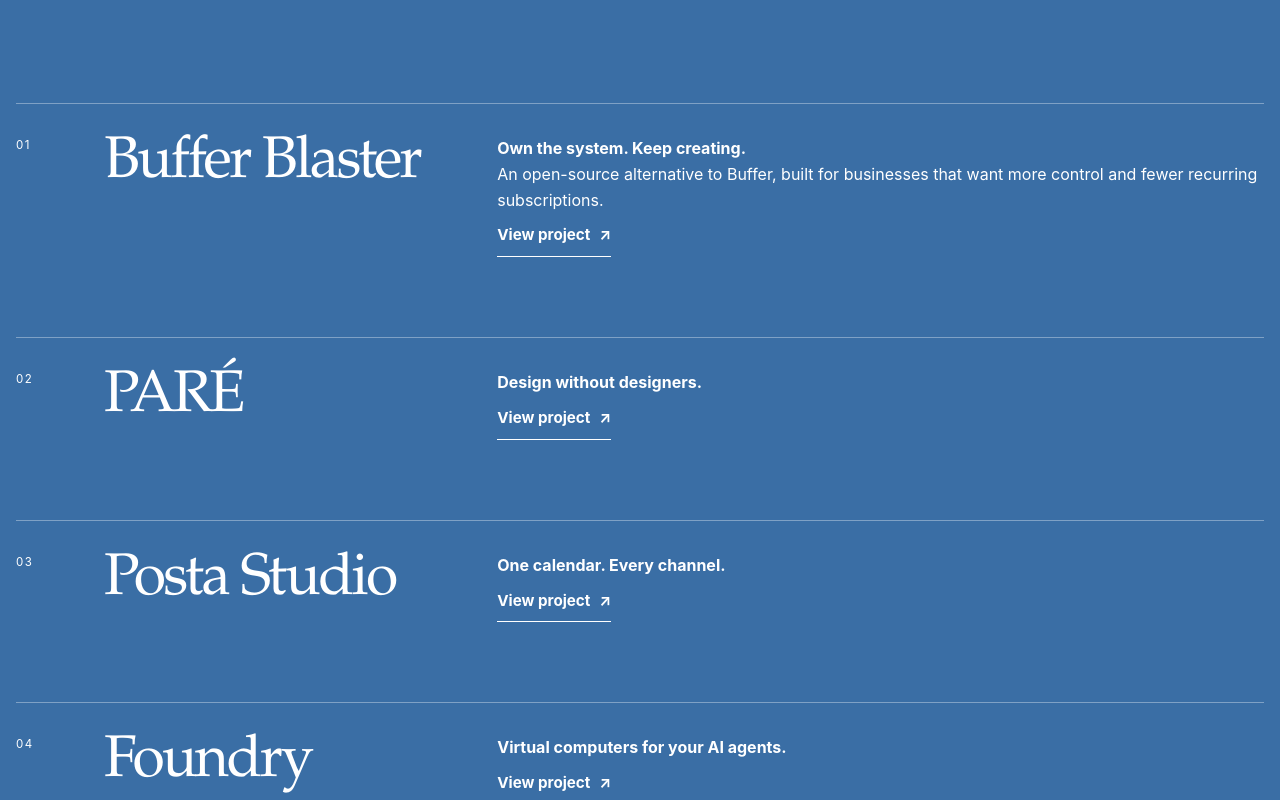
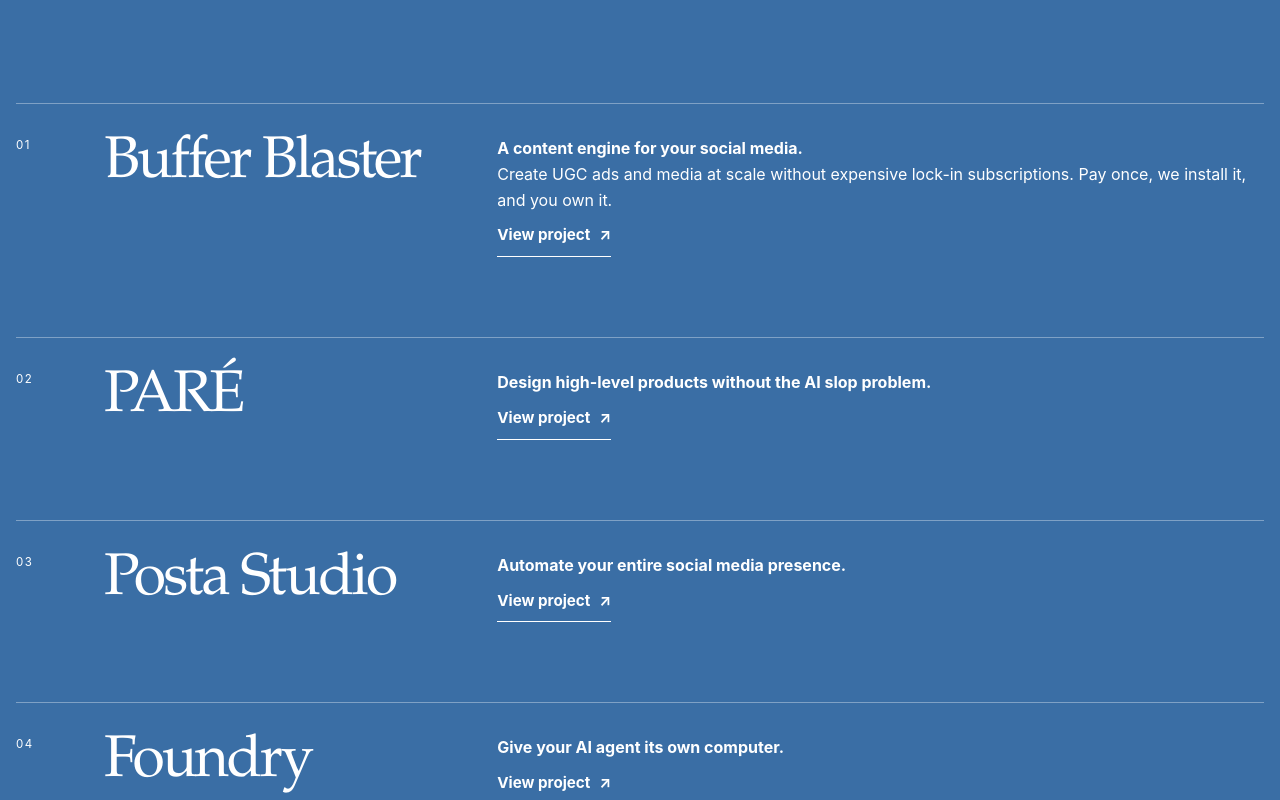
Before and after one commit to executiveusa/macsdigitalmedia, a Next.js app: page /built-here in a window 1280 px wide. Shown: the part 320-1120 px from the top of the page. Built offline with nearby package versions, Linux system fonts and the light colour scheme; no server answers.

Commit message:
Sync Built Here page with product rewrites

```diff
--- a/app/built-here/page.tsx
+++ b/app/built-here/page.tsx
@@ -15,26 +15,26 @@ export default async function BuiltHerePage() {
     {
       id: "buffer-blaster",
       name: "Buffer Blaster",
-      line: "Own the system. Keep creating.",
-      support: "An open-source alternative to Buffer, built for businesses that want more control and fewer recurring subscriptions.",
+      line: "A content engine for your social media.",
+      support: "Create UGC ads and media at scale without expensive lock-in subscriptions. Pay once, we install it, and you own it.",
       href: "/work/buffer-blaster",
     },
     {
       id: "pare",
       name: "PARÉ",
-      line: "Design without designers.",
+      line: "Design high-level products without the AI slop problem.",
       href: "/work/pare",
     },
     {
       id: "posta-studio",
       name: "Posta Studio",
-      line: "One calendar. Every channel.",
+      line: "Automate your entire social media presence.",
       href: "/work/posta-studio",
     },
     {
       id: "foundry",
       name: "Foundry",
-      line: "Virtual computers for your AI agents.",
+      line: "Give your AI agent its own computer.",
       href: "/work/foundry-fleet",
     },
   ] as const;
```
